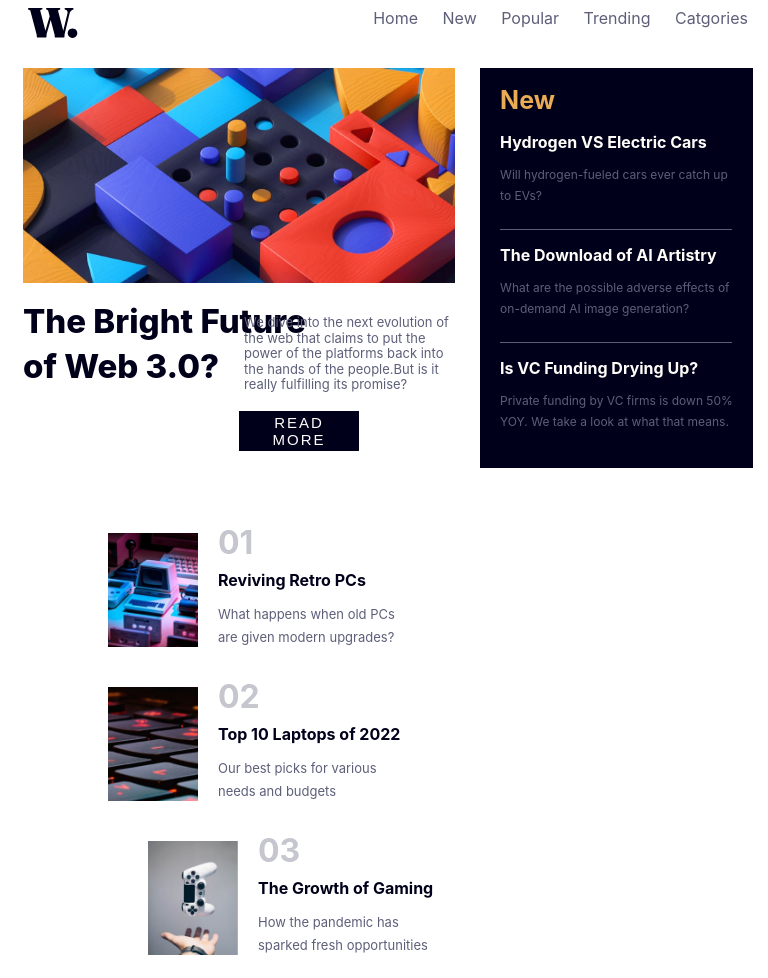
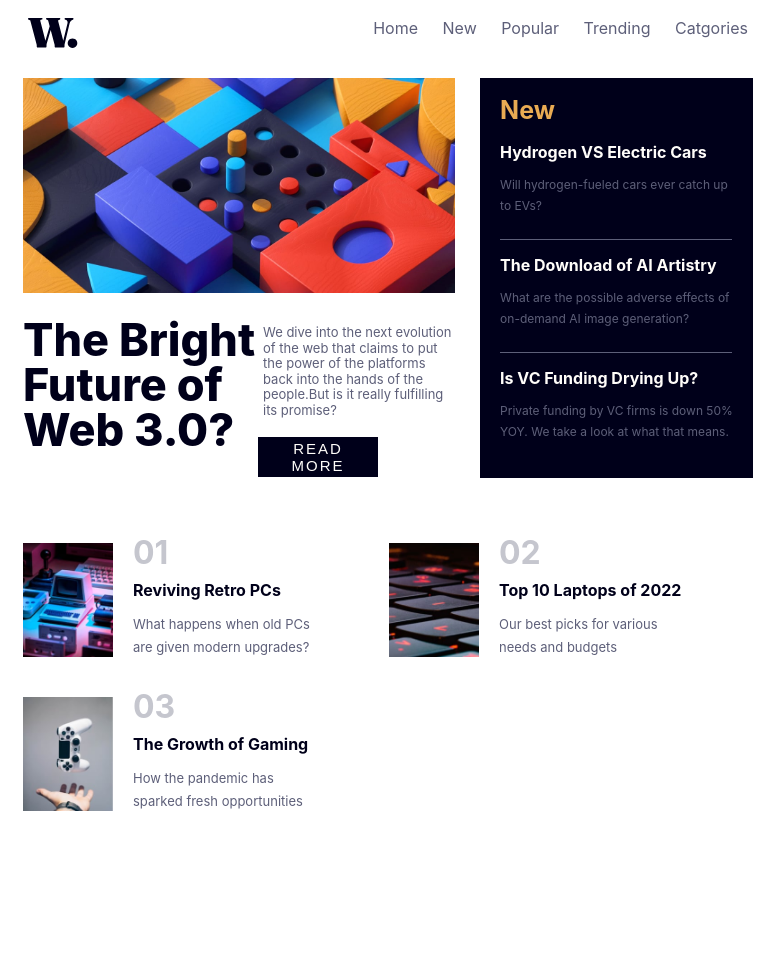
Before and after one commit to ali007-depug/frontEnd-mentor-challnge---news-homepage-main, a plain HTML site: page index.html in a window 768 px wide. After the commit the page ends 834 px from the top, so only its background shows below. Drawn offline with Linux system fonts and the light colour scheme.

Commit message:
Edit main.css file

```diff
--- a/main.css
+++ b/main.css
@@ -12,13 +12,14 @@
 
     --prag-size: 15px;
 }
+
 /* End variables */
 
 /* Globle component */
 * {
-   --webkit-box-sizing: border-box;
-   --moz-box-sizing   : border-box;
-    box-sizing: border-box;
+    --webkit-box-sizing: border-box;
+    --moz-box-sizing   : border-box;
+    box-sizing         : border-box;
 }
 
 html {
@@ -43,7 +44,10 @@ html {
 /* small screens */
 @media (min-width:640px) {
     .container {
-        width: 590px;
+        width        : 600px;
+        padding-top  : 10px;
+        padding-left : 10px;
+        padding-right: 10px;
     }
 }
 
@@ -53,6 +57,7 @@ html {
         width: 760px;
     }
 }
+
 /* medium screens */
 @media (min-width:992px) {
     .container {
@@ -61,6 +66,7 @@ html {
         width        : 970px;
     }
 }
+
 /* large screens */
 @media (min-width:1200px) {
     .container {
@@ -68,6 +74,7 @@ html {
         width  : 1180px;
     }
 }
+
 /* End The responsive */
 
 
@@ -88,9 +95,9 @@ html {
 }
 
 .header .nav ul {
-    list-style-type   : none;
-    margin            : 0;
-    padding-left      : 5px;
+    list-style-type: none;
+    margin         : 0;
+    padding-left   : 5px;
 }
 
 .header .nav ul li {
@@ -167,6 +174,7 @@ html {
         color: var(--logo-s-color);
     } */
 }
+
 /* End .header */
 
 /* .section */
@@ -195,10 +203,10 @@ html {
 }
 
 .phrases .theBright {
-    width: 50%;
-    height   : fit-content;
-    position : relative;
-    top      : -10px;
+    width   : 50%;
+    height  : fit-content;
+    position: relative;
+    top     : -10px;
 
 }
 
@@ -207,8 +215,8 @@ html {
     font-size     : 45px;
     line-height   : 45px;
     text-transform: capitalize;
-    width     : 300px;
-    font-weight: 800;
+    width         : 300px;
+    font-weight   : 800;
 }
 
 .phrases .theBright h1 span {
@@ -221,11 +229,11 @@ html {
 }
 
 .phrases .pWithButton p {
-    color       : var(--Dark-grayish-blue);
-    font-size   : 15px;
-    position    : relative;
-    top         : 15px;
-    line-height : 1.5;
+    color      : var(--Dark-grayish-blue);
+    font-size  : 15px;
+    position   : relative;
+    top        : 15px;
+    line-height: 1.5;
 }
 
 .phrases .pWithButton button {
@@ -278,10 +286,10 @@ html {
 }
 
 .rightSection .text p {
-    font-size       : 12px;
-    padding         : 0px 20px;
-    color           : var(--Dark-grayish-blue);
-    line-height     : 1.8;
+    font-size  : 12px;
+    padding    : 0px 20px;
+    color      : var(--Dark-grayish-blue);
+    line-height: 1.8;
 }
 
 .rightSection .text .hr {
@@ -291,68 +299,12 @@ html {
     left            : 20px;
     top             : 10px;
     margin-bottom   : 25px;
-    background-color:var(--Dark-grayish-blue);
+    background-color: var(--Dark-grayish-blue);
     ;
 }
 
-/* for medium screen */
-@media (min-width:992px) and (max-width:1199px) {
-    .section .container .leftSection {
-        width : 600px;
-        height: 420px;
-    }
-
-    .section .leftSection .desktop-img {
-        width: 100%;
-    }
-
-    .section .leftSection .phrases {
-        width: 100%;
-    }
-
-    .section .leftSection .phrases .theBright h1 {
-        font-size: 40px;
-    }
-
-    .section .leftSection .phrases .pWithButton p {
-        font-size: 13px;
-    }
-
-    .section .rightSection {
-        width : calc(100%-600px);
-        height: 420px;
-    }
-}
-
-/* for medium screen */
-@media (min-width:768px) and (max-width:991px) {
-    .section .container {
-        padding-right: 15px;
-        padding-left : 15px;
-    }
-
-    .section .leftSection {
-        width: 500px;
-    }
-
-    .section .leftSection .phrases .theBright h1 {
-        font-size: 33px;
-    }
-
-    .section .leftSection .phrases .pWithButton p {
-        font-size   : 13px;
-        line-height : 1.2;
-        padding-left: 5px;
-    }
-
-    .section .leftSection .phrases .pWithButton button {
-        width: 120px;
-    }
-}
-/* end medium screen */
-
 /* for mobile */
-@media (min-width:375px) and (max-width:640px) {
+@media (min-width:375px) and (max-width:639px) {
     .section .container .desktop-img {
         display: none;
     }
@@ -389,7 +341,7 @@ html {
     .section .leftSection .phrases .theBright h1 {
         margin-bottom: 0;
         font-size    : 35px;
-        width: 100%;
+        width        : 100%;
     }
 
     .section .leftSection .phrases .pWithButton {
@@ -400,7 +352,78 @@ html {
         height: 400px;
     }
 }
+
 /* End mobile */
+
+/* for taps screens */
+@media (min-width:640px) and (max-width:767px) {
+    .section .leftSection .phrases .theBright h1 {
+        font-size: 45px;
+
+    }
+}
+
+/* for medium screen */
+@media (min-width:992px) and (max-width:1199px) {
+    .section .container .leftSection {
+        width : 600px;
+        height: 420px;
+    }
+
+    .section .leftSection .desktop-img {
+        width: 100%;
+    }
+
+    .section .leftSection .phrases {
+        width: 100%;
+    }
+
+    /*  */
+    .section .leftSection .phrases .theBright h1 {
+        font-size: 40px;
+    }
+
+    .section .leftSection .phrases .pWithButton p {
+        font-size: 13px;
+    }
+
+    .section .rightSection {
+        width : calc(100%-600px);
+        height: 420px;
+    }
+}
+
+/* for medium screen */
+@media (min-width:768px) and (max-width:991px) {
+    .section .container {
+        padding-right: 15px;
+        padding-left : 15px;
+    }
+
+    .section .leftSection {
+        width: 500px;
+    }
+
+    .section .leftSection .phrases .theBright {
+        width: 235px;
+    }
+
+    .section .leftSection .phrases .theBright h1 {
+        font-size: 45px;
+    }
+
+    .section .leftSection .phrases .pWithButton p {
+        font-size   : 13px;
+        line-height : 1.2;
+        padding-left: 5px;
+    }
+
+    .section .leftSection .phrases .pWithButton button {
+        width: 120px;
+    }
+}
+
+/* end medium screen */
 
 /* Start footer */
 .footer {
@@ -412,7 +435,7 @@ html {
     grid-template-columns: repeat(auto-fill, minmax(300px, 1fr));
     gap                  : 10px;
     width                : 100%;
-    padding: 0 100px;
+    padding              : 0 100px;
 }
 
 .footer .img {
@@ -453,18 +476,33 @@ html {
     font-size  : 13px;
     line-height: 23px;
 }
-.footer .img:last-of-type{
-padding-left: 40px;
-width: 340px;
+
+.footer .img:last-of-type {
+    padding-left: 40px;
+    width       : 340px;
 }
+
 @media (min-width:375px) and (max-width:639px) {
-    .footer .container{
-        padding-left: 20px;
+    .footer .container {
+        padding-left : 20px;
         padding-right: 20px;
     }
-    .footer .img:last-of-type{
+
+    .footer .img:last-of-type {
         padding-left: 0;
-        width: 300px;
+        width       : 300px;
+    }
+}
+
+/*  */
+@media (min-width:768px) and (max-width:991px){
+    .footer .container {
+        padding-left: 15px;
+        padding-right: 15px;
+    }
+    .footer .container .img:last-of-type{
+padding-left: 0;
+width: 300px;
     }
 }
 /* End footer */
```
